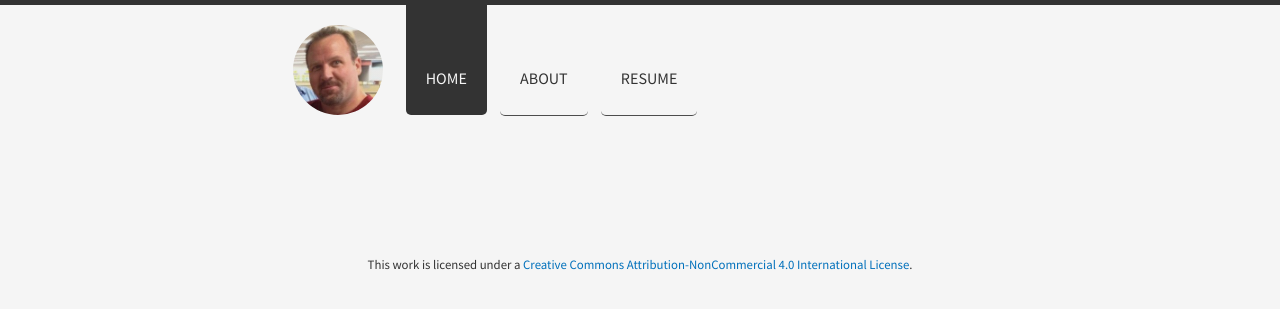
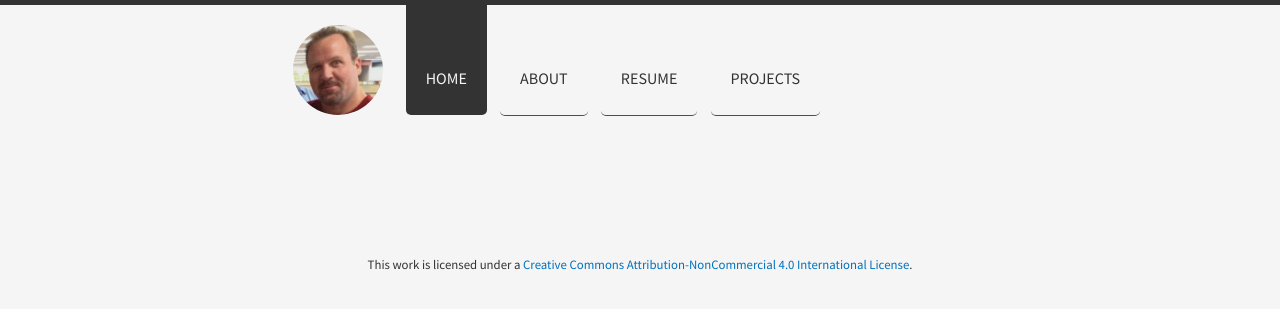
Before and after one commit to eoghain/eoghain.github.io, a Jekyll site: the page built from index.html, in a window 1280 px wide. Shown: the top 309 px of the page. Built offline with Jekyll 4.4.1, drawn with Linux system fonts in a browser that asks for light colours; nearby versions of some CDN libraries; Markdown is read by kramdown in place of the engine named in the settings.

Commit message:
adding in projects section

```diff
--- a/_data/links.yml
+++ b/_data/links.yml
@@ -6,3 +6,6 @@
 
 - url: /resume
   title: Resume
+
+- url: /projects
+  title: Projects
```
